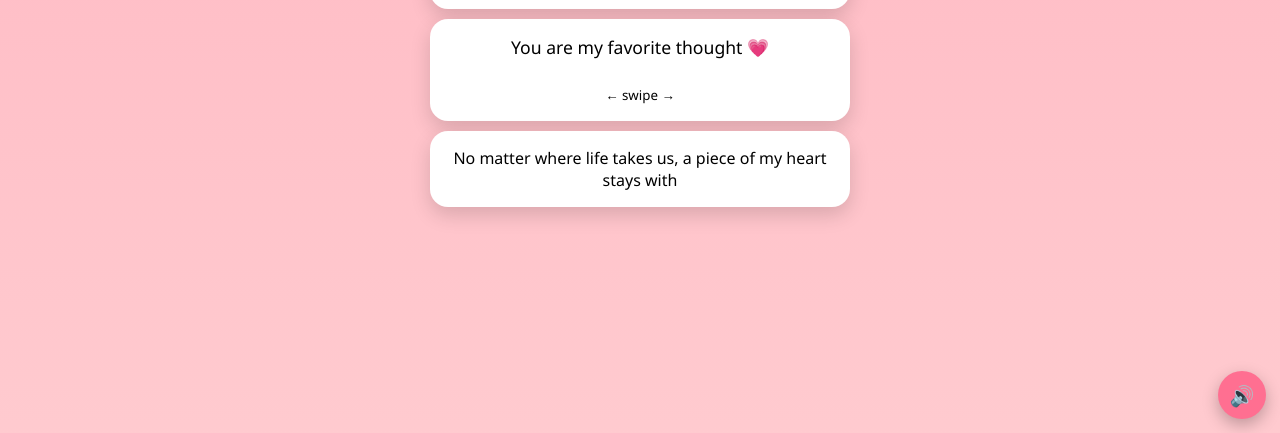
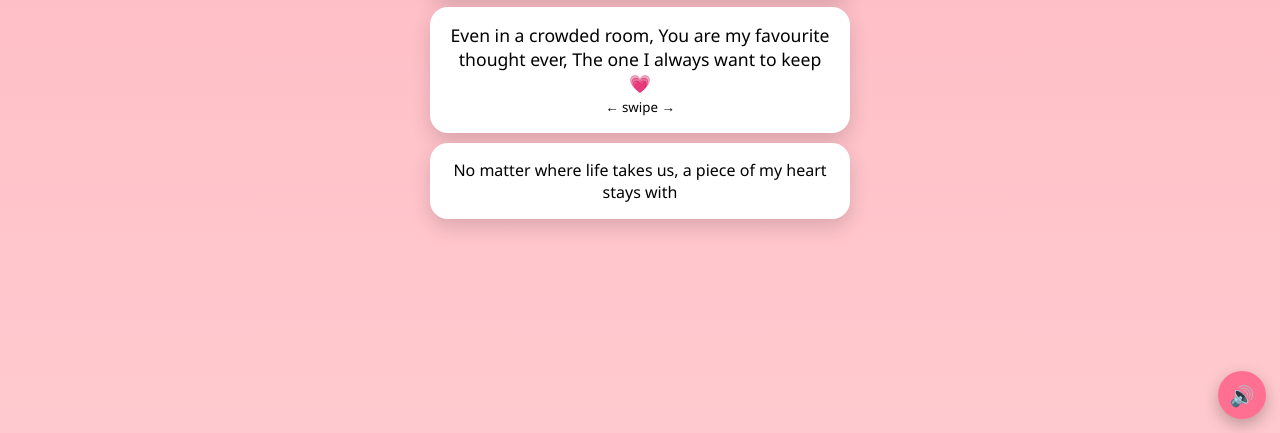
Before and after one commit to tanishk2912-cpu/no-means-no, a plain HTML site: page index.html in a window 1280 px wide. Both pictures are taken after a click on the button "Open My Heart". Shown: the part 367-800 px from the top of the page. Drawn offline with Linux system fonts and the light colour scheme.

Commit message:
Update index.html

```diff
--- a/index.html
+++ b/index.html
@@ -27,7 +27,7 @@
 
   <!-- SECTION 2 -->
   <div class="card hidden" id="messageCard">
-    <p id="messageText">You are my favorite thought 💗</p>
+    <p id="messageText">Even in a crowded room, You are my favourite thought ever, The one I always want to keep 💗</p>
     <small>← swipe →</small>
   </div>
 
```
